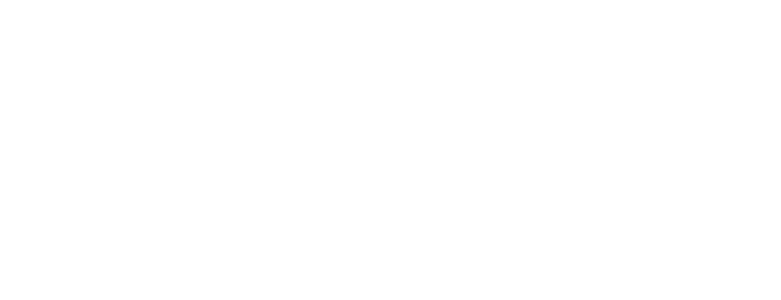
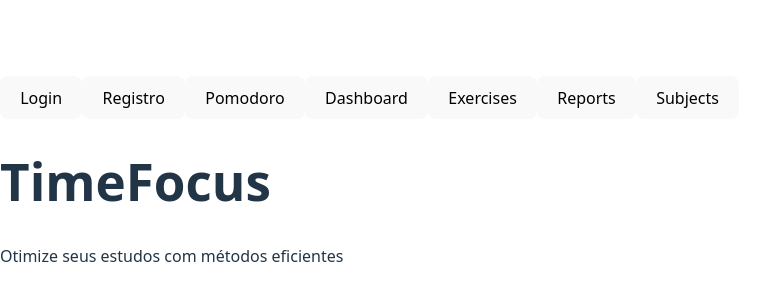
Before and after one commit to Jamersom-silva/timefocus, a React (Vite) app in the folder frontend/: page /home in a window 1280 px wide. Before the commit this address had no page. Shown: the part 220-520 px from the top of the page, without its empty margins (0-781 px from the left). Built offline with nearby package versions, Linux system fonts and the light colour scheme.

Commit message:
criando a tela inicia

```diff
--- a/frontend/package.json
+++ b/frontend/package.json
@@ -7,7 +7,8 @@
     "dev": "vite",
     "build": "tsc -b && vite build",
     "lint": "eslint .",
-    "preview": "vite preview"
+    "preview": "vite preview",
+    "start": "vite"
   },
   "dependencies": {
     "react": "^19.1.1",
--- /dev/null
+++ b/frontend/src/pages/Home/Home.tsx
@@ -0,0 +1,23 @@
+export default function HomePage() {
+    return (
+        <div className="home-page">
+
+            <header className="button-home">
+                <button>Login</button>
+                <button>Registro</button>
+                <button>Pomodoro</button>
+                <button>Dashboard</button>
+                <button>Exercises</button>
+                <button>Reports</button>
+                <button>Subjects</button>
+            </header>
+
+
+            <div className="body-home">
+                <h1>TimeFocus</h1>
+                <p>Otimize seus estudos com métodos eficientes</p>
+
+            </div>
+        </div>
+    );
+}
--- a/frontend/src/routes/index.tsx
+++ b/frontend/src/routes/index.tsx
@@ -6,6 +6,7 @@
 import ReportsPage from '../pages/Reports/Reports';
 import PromodoroPage from '../pages/Pomodoro/Pomodoro';
 import ExercisesPage from '../pages/Exercises/Exercises';
+import HomePage from '../pages/Home/Home';
 
 
 
@@ -20,6 +21,7 @@
         <Route path="/promodoro" element= {<PromodoroPage/>}/>
         <Route path="/reports" element={<ReportsPage/>} />
         <Route path="subjects" element={<SubjectsPage/>} />
+        <Route path="home" element={<HomePage/>} />
       </Routes>
     </BrowserRouter>
   );
```
